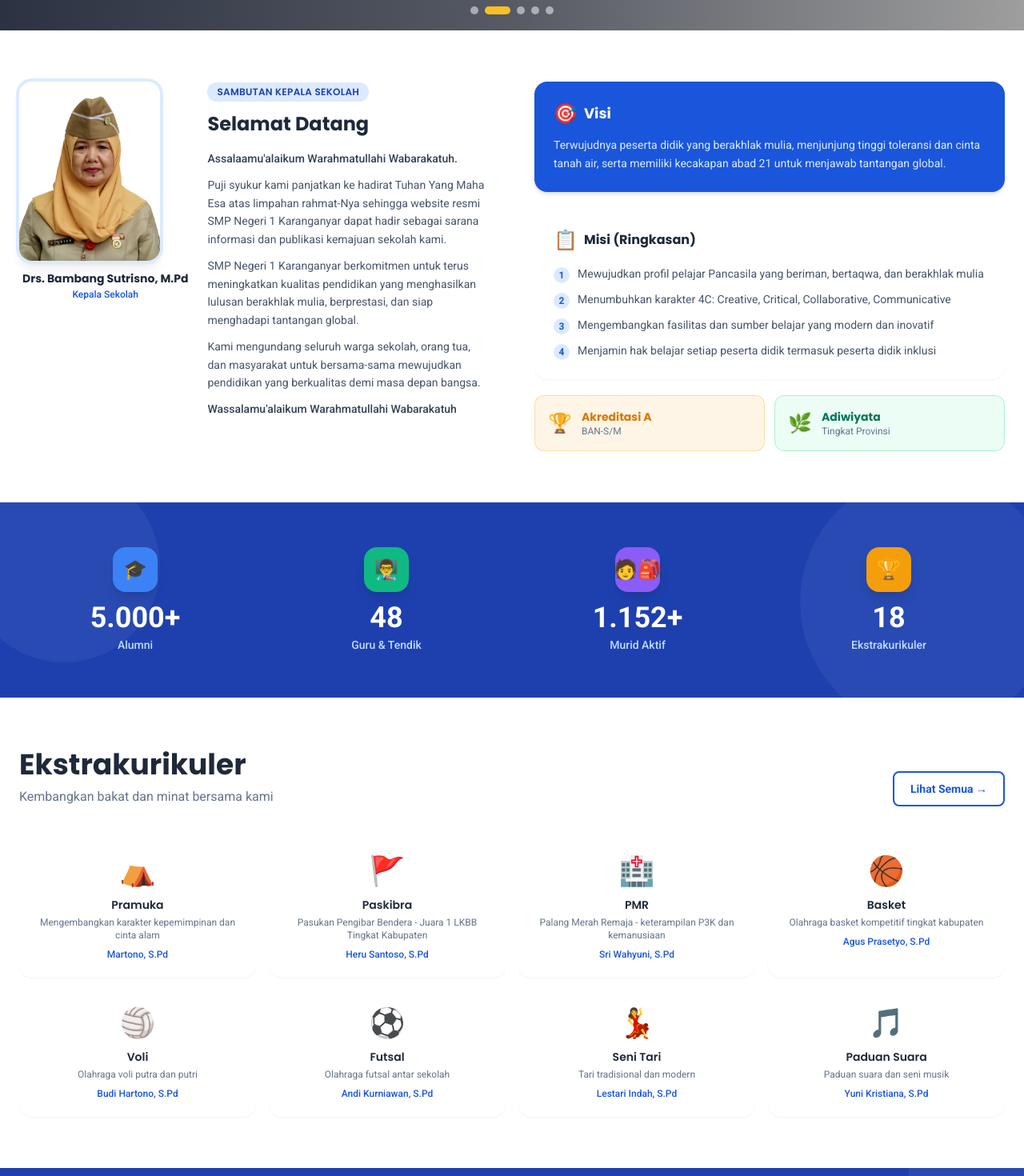
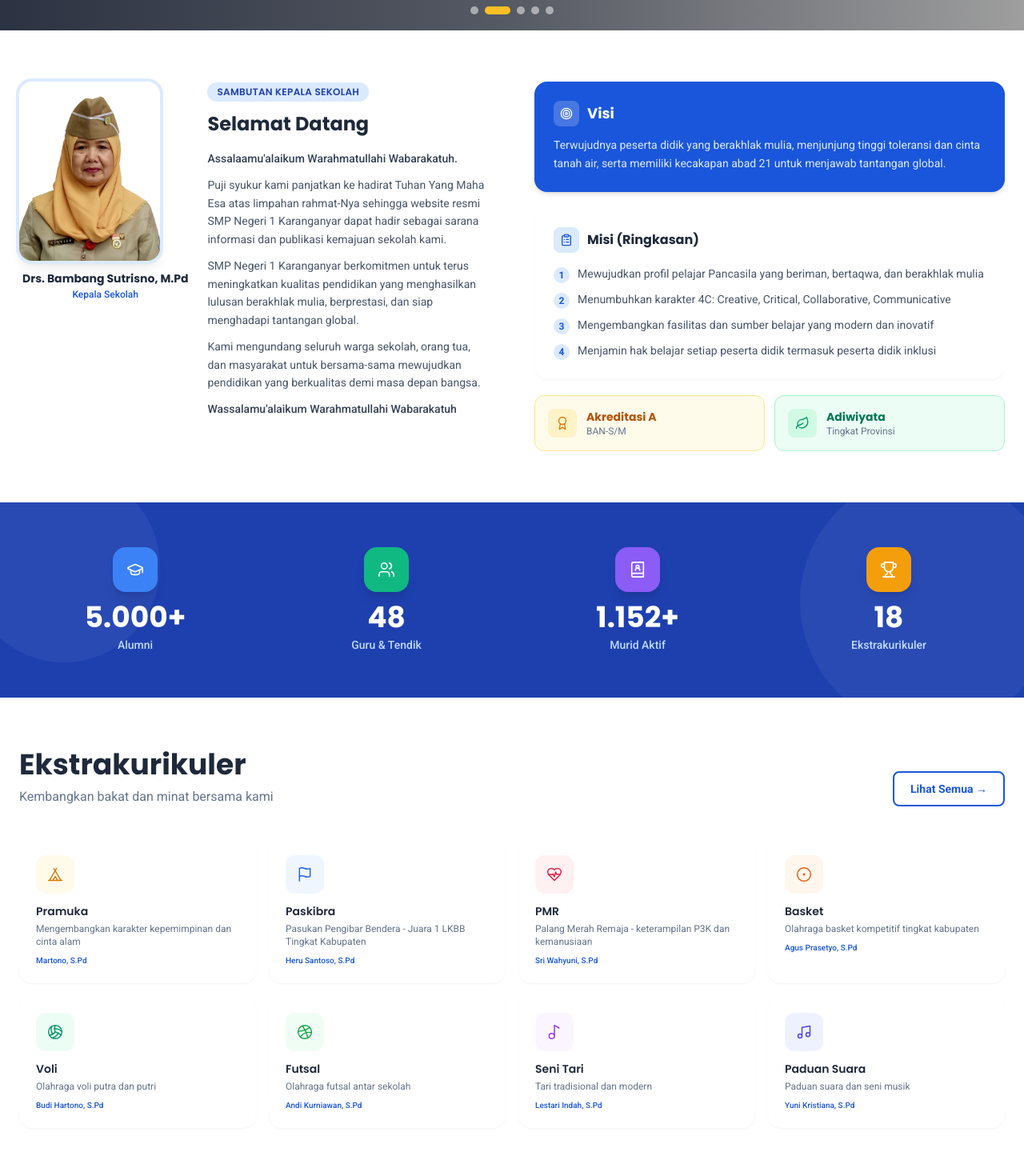
Before and after one commit to Priyan000112/smpn1karanganyar, a Next.js app: page / in a window 1280 px wide. Shown: the part 680-2150 px from the top of the page at 80% size. Built offline with nearby package versions, Linux system fonts and the light colour scheme; grey boxes are pictures that could not be loaded.

Commit message:
fix: ganti semua emoji icon dengan lucide-react icons

```diff
--- a/components/EkskulSection.tsx
+++ b/components/EkskulSection.tsx
@@ -1,5 +1,21 @@
 import { ekskulList } from '@/lib/data'
+import Icon from '@/components/Icon'
 import Link from 'next/link'
+
+const iconColors = [
+  'text-amber-600 bg-amber-50 dark:bg-amber-900/20',
+  'text-blue-600 bg-blue-50 dark:bg-blue-900/20',
+  'text-rose-600 bg-rose-50 dark:bg-rose-900/20',
+  'text-orange-600 bg-orange-50 dark:bg-orange-900/20',
+  'text-emerald-600 bg-emerald-50 dark:bg-emerald-900/20',
+  'text-green-600 bg-green-50 dark:bg-green-900/20',
+  'text-purple-600 bg-purple-50 dark:bg-purple-900/20',
+  'text-indigo-600 bg-indigo-50 dark:bg-indigo-900/20',
+  'text-teal-600 bg-teal-50 dark:bg-teal-900/20',
+  'text-cyan-600 bg-cyan-50 dark:bg-cyan-900/20',
+  'text-slate-600 bg-slate-100 dark:bg-slate-700/50',
+  'text-red-600 bg-red-50 dark:bg-red-900/20',
+]
 
 export default function EkskulSection() {
   const preview = ekskulList.slice(0, 8)
@@ -20,19 +36,21 @@ export default function EkskulSection() {
         </div>
 
         <div className="grid grid-cols-2 xs:grid-cols-2 sm:grid-cols-3 lg:grid-cols-4 gap-3 md:gap-4">
-          {preview.map((ekskul) => (
+          {preview.map((ekskul, i) => (
             <div
               key={ekskul.nama}
-              className="card p-4 md:p-5 text-center hover:border-primary-300 dark:hover:border-primary-700 border border-transparent transition-all group"
+              className="card p-4 md:p-5 hover:border-primary-200 dark:hover:border-primary-800 border border-transparent transition-all group"
             >
-              <div className="text-3xl md:text-4xl mb-2 md:mb-3">{ekskul.icon}</div>
-              <h3 className="font-semibold text-slate-800 dark:text-white text-xs md:text-sm mb-1 font-poppins group-hover:text-primary-600 transition-colors">
+              <div className={`w-10 h-10 md:w-12 md:h-12 rounded-xl flex items-center justify-center mb-3 ${iconColors[i % iconColors.length]}`}>
+                <Icon name={ekskul.icon} size={20} strokeWidth={1.75} />
+              </div>
+              <h3 className="font-semibold text-slate-800 dark:text-white text-xs md:text-sm mb-1 font-poppins group-hover:text-primary-600 dark:group-hover:text-primary-400 transition-colors">
                 {ekskul.nama}
               </h3>
               <p className="text-2xs md:text-xs text-slate-500 dark:text-slate-400 line-clamp-2 font-roboto">
                 {ekskul.deskripsi}
               </p>
-              <p className="text-2xs md:text-xs text-primary-600 dark:text-primary-400 mt-2 font-medium font-roboto hidden sm:block">
+              <p className="text-2xs text-primary-600 dark:text-primary-400 mt-2 font-medium font-roboto hidden sm:block">
                 {ekskul.pembina}
               </p>
             </div>
--- /dev/null
+++ b/components/Icon.tsx
@@ -0,0 +1,23 @@
+import {
+  Tent, Flag, HeartPulse, CircleDot, Volleyball, Dribbble,
+  Music2, Music, FlaskConical, Languages, Cpu, Shield,
+  School, Monitor, BookOpen, Dumbbell, Building2,
+  UtensilsCrossed, Star, LucideProps,
+} from 'lucide-react'
+
+const iconMap: Record<string, React.FC<LucideProps>> = {
+  Tent, Flag, HeartPulse, CircleDot, Volleyball, Dribbble,
+  Music2, Music, FlaskConical, Languages, Cpu, Shield,
+  School, Monitor, BookOpen, Dumbbell, Building2,
+  UtensilsCrossed, Star,
+}
+
+interface Props extends LucideProps {
+  name: string
+}
+
+export default function Icon({ name, ...props }: Props) {
+  const LucideIcon = iconMap[name]
+  if (!LucideIcon) return null
+  return <LucideIcon {...props} />
+}
--- a/components/StatsSection.tsx
+++ b/components/StatsSection.tsx
@@ -1,11 +1,12 @@
 'use client'
 
 import { useEffect, useRef, useState } from 'react'
+import { GraduationCap, Users, BookUser, Trophy } from 'lucide-react'
 import { schoolInfo } from '@/lib/data'
 
 function Counter({ target, suffix = '' }: { target: number; suffix?: string }) {
   const [count, setCount] = useState(0)
-  const ref = useRef<HTMLSpanElement>(null)
+  const ref = useRef<HTMLDivElement>(null)
   const started = useRef(false)
 
   useEffect(() => {
@@ -35,41 +36,67 @@ function Counter({ target, suffix = '' }: { target: number; suffix?: string }) {
   }, [target])
 
   return (
-    <span ref={ref}>
+    <div ref={ref}>
       {count.toLocaleString('id-ID')}{suffix}
-    </span>
+    </div>
   )
 }
 
 export default function StatsSection() {
   const stats = [
-    { label: 'Alumni', value: schoolInfo.stats.alumni, suffix: '+', icon: '🎓', bg: 'bg-blue-500/20', iconBg: 'bg-blue-500' },
-    { label: 'Guru & Tendik', value: schoolInfo.stats.guru, suffix: '', icon: '👨‍🏫', bg: 'bg-emerald-500/20', iconBg: 'bg-emerald-500' },
-    { label: 'Murid Aktif', value: schoolInfo.stats.murid, suffix: '+', icon: '🧑‍🎒', bg: 'bg-violet-500/20', iconBg: 'bg-violet-500' },
-    { label: 'Ekstrakurikuler', value: schoolInfo.stats.ekskul, suffix: '', icon: '🏆', bg: 'bg-gold-500/20', iconBg: 'bg-gold-500' },
+    {
+      label: 'Alumni',
+      value: schoolInfo.stats.alumni,
+      suffix: '+',
+      icon: GraduationCap,
+      iconBg: 'bg-blue-500',
+    },
+    {
+      label: 'Guru & Tendik',
+      value: schoolInfo.stats.guru,
+      suffix: '',
+      icon: Users,
+      iconBg: 'bg-emerald-500',
+    },
+    {
+      label: 'Murid Aktif',
+      value: schoolInfo.stats.murid,
+      suffix: '+',
+      icon: BookUser,
+      iconBg: 'bg-violet-500',
+    },
+    {
+      label: 'Ekstrakurikuler',
+      value: schoolInfo.stats.ekskul,
+      suffix: '',
+      icon: Trophy,
+      iconBg: 'bg-amber-500',
+    },
   ]
 
   return (
     <section className="py-10 md:py-14 bg-primary-700 dark:bg-primary-900 relative overflow-hidden">
-      {/* Dekorasi background */}
-      <div className="absolute inset-0 opacity-5">
+      <div className="absolute inset-0 opacity-5 pointer-events-none">
         <div className="absolute -top-10 -left-10 w-60 h-60 rounded-full bg-white" />
         <div className="absolute -bottom-10 -right-10 w-80 h-80 rounded-full bg-white" />
       </div>
 
       <div className="relative max-w-7xl mx-auto px-4 sm:px-6">
         <div className="grid grid-cols-2 lg:grid-cols-4 gap-4 md:gap-6">
-          {stats.map((stat) => (
+          {stats.map((stat) => {
+            const IconComp = stat.icon
+            return (
               <div key={stat.label} className="text-center">
-              <div className={`w-12 h-12 md:w-14 md:h-14 ${stat.iconBg} rounded-xl md:rounded-2xl flex items-center justify-center text-xl md:text-2xl mx-auto mb-3 shadow-lg`}>
-                {stat.icon}
+                <div className={`w-12 h-12 md:w-14 md:h-14 ${stat.iconBg} rounded-xl md:rounded-2xl flex items-center justify-center mx-auto mb-3 shadow-lg`}>
+                  <IconComp size={22} className="text-white" strokeWidth={1.75} />
                 </div>
                 <p className="text-3xl md:text-4xl font-bold text-white mb-1 font-poppins">
                   <Counter target={stat.value} suffix={stat.suffix} />
                 </p>
                 <p className="text-primary-200 text-xs md:text-sm font-medium font-roboto">{stat.label}</p>
               </div>
-          ))}
+            )
+          })}
         </div>
       </div>
     </section>
--- a/components/WelcomeSection.tsx
+++ b/components/WelcomeSection.tsx
@@ -1,4 +1,5 @@
 import Image from 'next/image'
+import { Target, ClipboardList, Award, Leaf } from 'lucide-react'
 
 export default function WelcomeSection() {
   return (
@@ -8,7 +9,6 @@ export default function WelcomeSection() {
 
           {/* Kepala Sekolah */}
           <div className="flex flex-col xs:flex-row gap-5 items-start">
-            {/* Foto kepsek */}
             <div className="flex-shrink-0 mx-auto xs:mx-0">
               <div className="relative w-36 xs:w-40 md:w-44 h-48 xs:h-52 md:h-56 rounded-2xl overflow-hidden shadow-lg ring-4 ring-primary-100 dark:ring-primary-900">
                 <Image
@@ -30,7 +30,6 @@ export default function WelcomeSection() {
               </div>
             </div>
 
-            {/* Sambutan */}
             <div className="flex-1 min-w-0">
               <span className="inline-block bg-primary-100 dark:bg-primary-900/50 text-primary-700 dark:text-primary-300 text-xs font-semibold px-3 py-1 rounded-full mb-3 font-poppins uppercase tracking-wide">
                 Sambutan Kepala Sekolah
@@ -62,8 +61,10 @@ export default function WelcomeSection() {
           <div className="space-y-4 md:space-y-5">
             {/* Visi */}
             <div className="bg-primary-600 rounded-2xl p-5 md:p-6 text-white shadow-md">
-              <div className="flex items-center gap-2 mb-3">
-                <span className="text-2xl">🎯</span>
+              <div className="flex items-center gap-2.5 mb-3">
+                <div className="w-8 h-8 bg-white/20 rounded-lg flex items-center justify-center flex-shrink-0">
+                  <Target size={16} className="text-white" strokeWidth={2} />
+                </div>
                 <h3 className="font-bold text-lg font-poppins">Visi</h3>
               </div>
               <p className="text-primary-100 text-sm leading-relaxed font-roboto">
@@ -72,9 +73,11 @@ export default function WelcomeSection() {
             </div>
 
             {/* Misi ringkas */}
-            <div className="card p-5 md:p-6 !overflow-visible">
-              <div className="flex items-center gap-2 mb-4">
-                <span className="text-2xl">📋</span>
+            <div className="card p-5 md:p-6">
+              <div className="flex items-center gap-2.5 mb-4">
+                <div className="w-8 h-8 bg-primary-100 dark:bg-primary-900/40 rounded-lg flex items-center justify-center flex-shrink-0">
+                  <ClipboardList size={16} className="text-primary-600 dark:text-primary-400" strokeWidth={2} />
+                </div>
                 <h3 className="font-bold text-slate-800 dark:text-white font-poppins">Misi (Ringkasan)</h3>
               </div>
               <ul className="space-y-2.5">
@@ -94,17 +97,21 @@ export default function WelcomeSection() {
               </ul>
             </div>
 
-            {/* Badges baris bawah */}
+            {/* Badges */}
             <div className="grid grid-cols-2 gap-3">
-              <div className="bg-gold-500/10 dark:bg-gold-500/5 border border-gold-500/30 dark:border-gold-500/20 rounded-xl p-4 flex items-center gap-3">
-                <span className="text-2xl">🏆</span>
+              <div className="bg-amber-50 dark:bg-amber-900/10 border border-amber-200 dark:border-amber-800/50 rounded-xl p-4 flex items-center gap-3">
+                <div className="w-9 h-9 bg-amber-100 dark:bg-amber-900/30 rounded-lg flex items-center justify-center flex-shrink-0">
+                  <Award size={18} className="text-amber-600 dark:text-amber-400" strokeWidth={1.75} />
+                </div>
                 <div>
-                  <p className="font-bold text-gold-600 dark:text-gold-400 text-sm font-poppins">Akreditasi A</p>
+                  <p className="font-bold text-amber-700 dark:text-amber-400 text-sm font-poppins">Akreditasi A</p>
                   <p className="text-xs text-slate-500 dark:text-slate-400 font-roboto">BAN-S/M</p>
                 </div>
               </div>
               <div className="bg-emerald-50 dark:bg-emerald-900/10 border border-emerald-200 dark:border-emerald-800/50 rounded-xl p-4 flex items-center gap-3">
-                <span className="text-2xl">🌿</span>
+                <div className="w-9 h-9 bg-emerald-100 dark:bg-emerald-900/30 rounded-lg flex items-center justify-center flex-shrink-0">
+                  <Leaf size={18} className="text-emerald-600 dark:text-emerald-400" strokeWidth={1.75} />
+                </div>
                 <div>
                   <p className="font-bold text-emerald-700 dark:text-emerald-400 text-sm font-poppins">Adiwiyata</p>
                   <p className="text-xs text-slate-500 dark:text-slate-400 font-roboto">Tingkat Provinsi</p>
--- a/lib/data.ts
+++ b/lib/data.ts
@@ -175,30 +175,30 @@ export const strukturOrganisasi = [
 ]
 
 export const ekskulList = [
-  { nama: 'Pramuka', deskripsi: 'Mengembangkan karakter kepemimpinan dan cinta alam', icon: '⛺', pembina: 'Martono, S.Pd' },
-  { nama: 'Paskibra', deskripsi: 'Pasukan Pengibar Bendera - Juara 1 LKBB Tingkat Kabupaten', icon: '🚩', pembina: 'Heru Santoso, S.Pd' },
-  { nama: 'PMR', deskripsi: 'Palang Merah Remaja - keterampilan P3K dan kemanusiaan', icon: '🏥', pembina: 'Sri Wahyuni, S.Pd' },
-  { nama: 'Basket', deskripsi: 'Olahraga basket kompetitif tingkat kabupaten', icon: '🏀', pembina: 'Agus Prasetyo, S.Pd' },
-  { nama: 'Voli', deskripsi: 'Olahraga voli putra dan putri', icon: '🏐', pembina: 'Budi Hartono, S.Pd' },
-  { nama: 'Futsal', deskripsi: 'Olahraga futsal antar sekolah', icon: '⚽', pembina: 'Andi Kurniawan, S.Pd' },
-  { nama: 'Seni Tari', deskripsi: 'Tari tradisional dan modern', icon: '💃', pembina: 'Lestari Indah, S.Pd' },
-  { nama: 'Paduan Suara', deskripsi: 'Paduan suara dan seni musik', icon: '🎵', pembina: 'Yuni Kristiana, S.Pd' },
-  { nama: 'KIR', deskripsi: 'Karya Ilmiah Remaja - penelitian dan inovasi', icon: '🔬', pembina: 'Dewi Rahmawati, S.Pd' },
-  { nama: 'English Club', deskripsi: 'Pengembangan kemampuan bahasa Inggris', icon: '🗣️', pembina: 'Eka Fitriani, S.Pd' },
-  { nama: 'Robotik', deskripsi: 'Teknologi dan pemrograman robot', icon: '🤖', pembina: 'Andi Kurniawan, S.Pd' },
-  { nama: 'Karate', deskripsi: 'Bela diri karate dan kedisiplinan', icon: '🥋', pembina: 'Joko Susilo, S.Pd' },
+  { nama: 'Pramuka', deskripsi: 'Mengembangkan karakter kepemimpinan dan cinta alam', icon: 'Tent', pembina: 'Martono, S.Pd' },
+  { nama: 'Paskibra', deskripsi: 'Pasukan Pengibar Bendera - Juara 1 LKBB Tingkat Kabupaten', icon: 'Flag', pembina: 'Heru Santoso, S.Pd' },
+  { nama: 'PMR', deskripsi: 'Palang Merah Remaja - keterampilan P3K dan kemanusiaan', icon: 'HeartPulse', pembina: 'Sri Wahyuni, S.Pd' },
+  { nama: 'Basket', deskripsi: 'Olahraga basket kompetitif tingkat kabupaten', icon: 'CircleDot', pembina: 'Agus Prasetyo, S.Pd' },
+  { nama: 'Voli', deskripsi: 'Olahraga voli putra dan putri', icon: 'Volleyball', pembina: 'Budi Hartono, S.Pd' },
+  { nama: 'Futsal', deskripsi: 'Olahraga futsal antar sekolah', icon: 'Dribbble', pembina: 'Andi Kurniawan, S.Pd' },
+  { nama: 'Seni Tari', deskripsi: 'Tari tradisional dan modern', icon: 'Music2', pembina: 'Lestari Indah, S.Pd' },
+  { nama: 'Paduan Suara', deskripsi: 'Paduan suara dan seni musik', icon: 'Music', pembina: 'Yuni Kristiana, S.Pd' },
+  { nama: 'KIR', deskripsi: 'Karya Ilmiah Remaja - penelitian dan inovasi', icon: 'FlaskConical', pembina: 'Dewi Rahmawati, S.Pd' },
+  { nama: 'English Club', deskripsi: 'Pengembangan kemampuan bahasa Inggris', icon: 'Languages', pembina: 'Eka Fitriani, S.Pd' },
+  { nama: 'Robotik', deskripsi: 'Teknologi dan pemrograman robot', icon: 'Cpu', pembina: 'Andi Kurniawan, S.Pd' },
+  { nama: 'Karate', deskripsi: 'Bela diri karate dan kedisiplinan', icon: 'Shield', pembina: 'Joko Susilo, S.Pd' },
 ]
 
 export const fasilitasList = [
-  { nama: 'Ruang Kelas', jumlah: '30 Ruang', deskripsi: 'Dilengkapi proyektor dan AC', icon: '🏫' },
-  { nama: 'Laboratorium IPA', jumlah: '2 Lab', deskripsi: 'Peralatan sains lengkap dan modern', icon: '🔬' },
-  { nama: 'Laboratorium Komputer', jumlah: '2 Lab', deskripsi: '60 unit komputer terkoneksi internet', icon: '💻' },
-  { nama: 'Perpustakaan', jumlah: '1 Ruang', deskripsi: '5.000+ koleksi buku dan e-library', icon: '📚' },
-  { nama: 'Lapangan Olahraga', jumlah: '2 Lapangan', deskripsi: 'Basket, voli, dan serbaguna', icon: '🏃' },
-  { nama: 'Aula', jumlah: '1 Aula', deskripsi: 'Kapasitas 500 orang', icon: '🎭' },
-  { nama: 'Kantin Sehat', jumlah: '1 Kantin', deskripsi: 'Menu bergizi dan higienis', icon: '🍱' },
-  { nama: 'Mushola', jumlah: '1 Mushola', deskripsi: 'Fasilitas ibadah siswa', icon: '🕌' },
-  { nama: 'UKS', jumlah: '1 Ruang', deskripsi: 'Kesehatan dan P3K', icon: '🏥' },
+  { nama: 'Ruang Kelas', jumlah: '30 Ruang', deskripsi: 'Dilengkapi proyektor dan AC', icon: 'School' },
+  { nama: 'Laboratorium IPA', jumlah: '2 Lab', deskripsi: 'Peralatan sains lengkap dan modern', icon: 'FlaskConical' },
+  { nama: 'Laboratorium Komputer', jumlah: '2 Lab', deskripsi: '60 unit komputer terkoneksi internet', icon: 'Monitor' },
+  { nama: 'Perpustakaan', jumlah: '1 Ruang', deskripsi: '5.000+ koleksi buku dan e-library', icon: 'BookOpen' },
+  { nama: 'Lapangan Olahraga', jumlah: '2 Lapangan', deskripsi: 'Basket, voli, dan serbaguna', icon: 'Dumbbell' },
+  { nama: 'Aula', jumlah: '1 Aula', deskripsi: 'Kapasitas 500 orang', icon: 'Building2' },
+  { nama: 'Kantin Sehat', jumlah: '1 Kantin', deskripsi: 'Menu bergizi dan higienis', icon: 'UtensilsCrossed' },
+  { nama: 'Mushola', jumlah: '1 Mushola', deskripsi: 'Fasilitas ibadah siswa', icon: 'Star' },
+  { nama: 'UKS', jumlah: '1 Ruang', deskripsi: 'Kesehatan dan P3K', icon: 'HeartPulse' },
 ]
 
 export const blogPosts = [
```
Also changed, not shown: app/infrastruktur/page.tsx (+34 -21 lines), app/kesiswaan/page.tsx (+41 -19 lines), app/profil/visi-misi/page.tsx (+21 -14 lines), app/spmb/page.tsx (+31 -23 lines), components/FasilitasSection.tsx (+6 -3 lines), Galeri/logosmp.jfif (added), 1 other file (tests, documents, lock files or other folders). Lines whose indentation alone changed are shown as unchanged.
